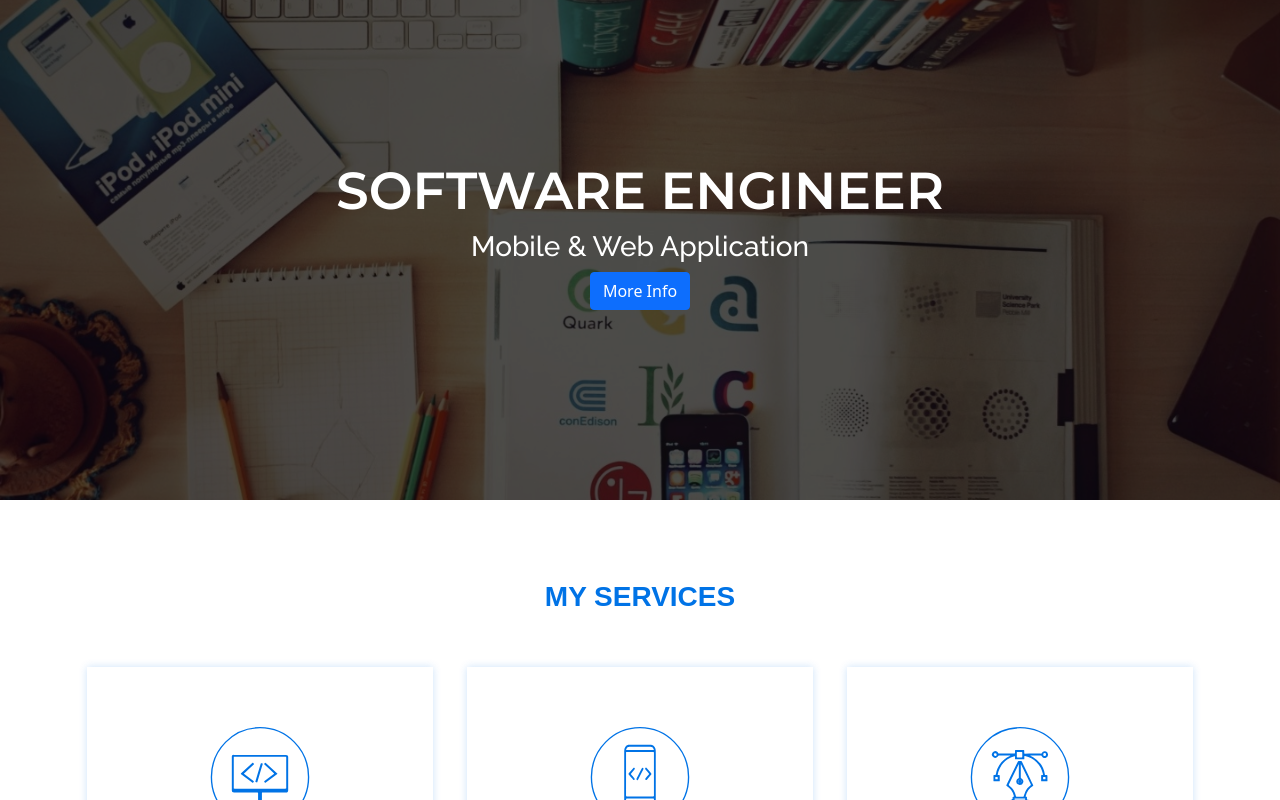
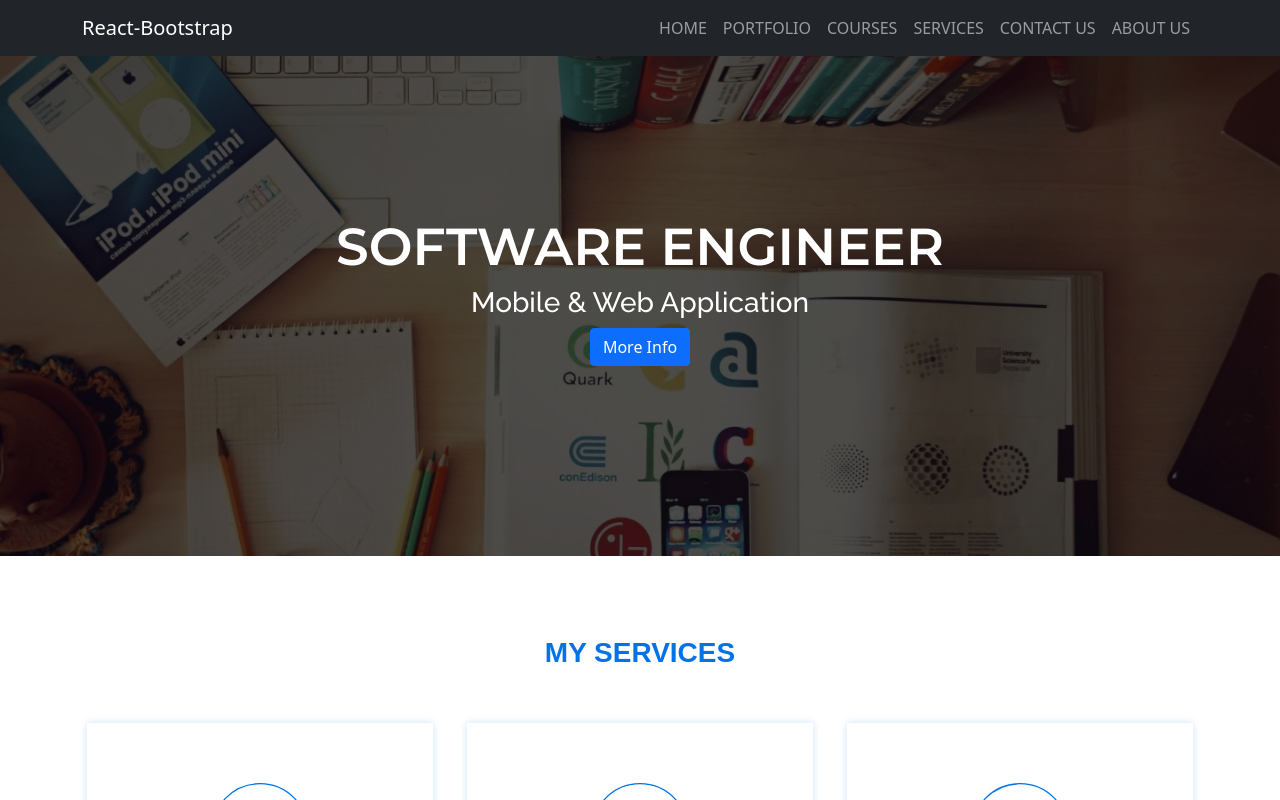
Before and after one commit to Rony002221/Portfolio-website-using-React-JS, a React (Create React App) app: page / in a window 1280 px wide. Shown: the top 800 px of the page. Built offline with nearby package versions, Linux system fonts and the light colour scheme.

Commit message:
add Top Navigation Menu

```diff
--- a/src/App.js
+++ b/src/App.js
@@ -4,10 +4,12 @@ import './asset/css/bootstrap.min.css'
 import {Button} from "react-bootstrap";
 import TopBanner from "./components/topBanner/TopBanner";
 import Services from "./components/services/services";
+import TopNavigationBar from "./components/navigationBar/topNavigationBar";
 
 function App() {
   return (
     <div>
+        <TopNavigationBar />
       <TopBanner/>
         <Services/>
 
--- /dev/null
+++ b/src/components/navigationBar/topNavigationBar.js
@@ -0,0 +1,42 @@
+import React, {Component,Fragment} from 'react';
+import '../../asset/css/custom.css'
+import '../../asset/css/bootstrap.min.css'
+import {Container, Nav, Navbar, NavDropdown} from "react-bootstrap";
+
+
+class TopNavigationBar extends Component {
+    render() {
+        return (
+            <Fragment>
+
+
+                    <Navbar collapseOnSelect expand="lg" bg="dark" variant="dark">
+                        <Container>
+                            <Navbar.Brand href="#home">React-Bootstrap</Navbar.Brand>
+                            <Navbar.Toggle aria-controls="responsive-navbar-nav" />
+                            <Navbar.Collapse id="responsive-navbar-nav">
+                                <Nav className="me-auto">
+
+                                </Nav>
+                                <Nav>
+                                    <Nav.Link href="#deets">HOME</Nav.Link>
+                                    <Nav.Link href="#deets">PORTFOLIO</Nav.Link>
+                                    <Nav.Link href="#deets">COURSES</Nav.Link>
+                                    <Nav.Link href="#deets">SERVICES</Nav.Link>
+                                    <Nav.Link href="#deets">CONTACT US</Nav.Link>
+                                    <Nav.Link href="#deets">ABOUT US</Nav.Link>
+
+                                </Nav>
+                            </Navbar.Collapse>
+                        </Container>
+                    </Navbar>
+
+
+
+
+            </Fragment>
+        );
+    }
+}
+
+export default TopNavigationBar;
```
